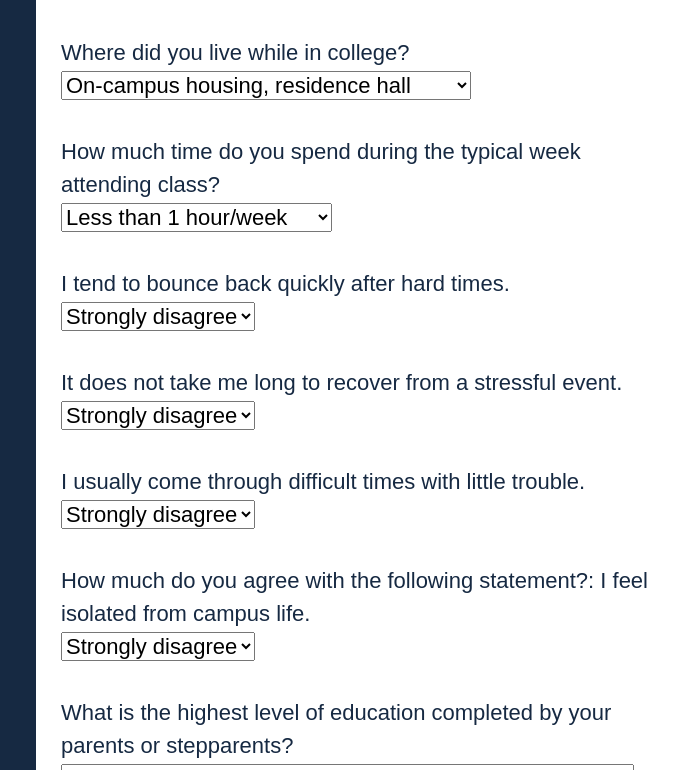
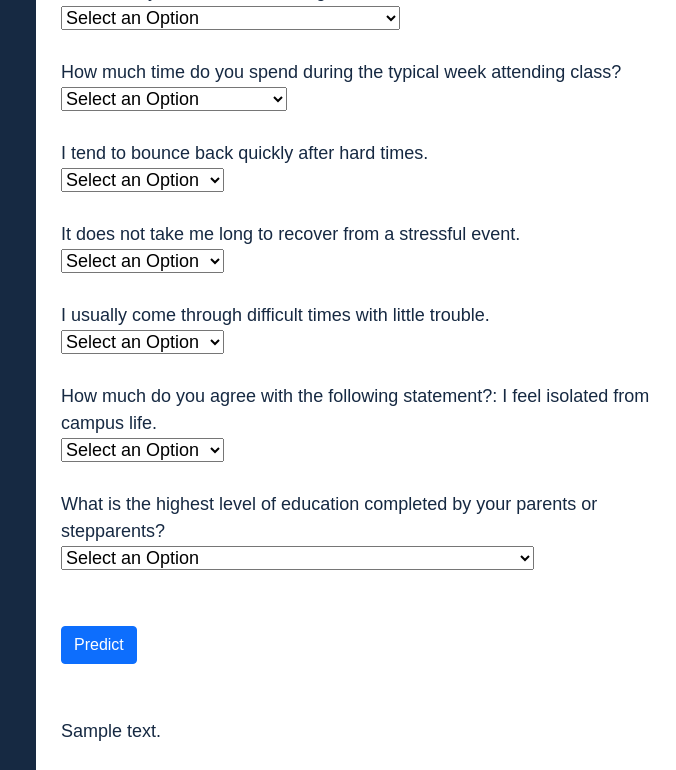
Before and after one commit to hamcha555/project4-MAIN-04.14.2022, a Flask app: template Project 4 HTML/templates/detecting.html in a window 1280 px wide. Shown: the part 1374-2144 px from the top of the page, without its empty margins (604-1280 px from the left). Run offline with Flask 2, Linux system fonts and the light colour scheme; the template is opened without the code that fills it: most values are stand-ins (such as "Sample title", 1, 10 or a date in 2020); some libraries are stand-ins or nearby versions.

Commit message:
Add files via upload

```diff
--- a/Project 4 HTML/templates/detecting.html
+++ b/Project 4 HTML/templates/detecting.html
@@ -9,21 +9,10 @@
  <!-- CSS only -->
  <link href="https://cdn.jsdelivr.net/npm/bootstrap@5.1.0/dist/css/bootstrap.min.css" rel="stylesheet" integrity="sha384-KyZXEAg3QhqLMpG8r+8fhAXLRk2vvoC2f3B09zVXn8CA5QIVfZOJ3BCsw2P0p/We" crossorigin="anonymous">
 
- <!-- JavaScript Bundle with Popper -->
- <script src="https://cdn.jsdelivr.net/npm/bootstrap@5.1.0/dist/js/bootstrap.bundle.min.js" integrity="sha384-U1DAWAznBHeqEIlVSCgzq+c9gqGAJn5c/t99JyeKa9xxaYpSvHU5awsuZVVFIhvj" crossorigin="anonymous"></script>
-
  <!-- Leaflet CSS -->
  <link rel="stylesheet" href="https://unpkg.com/leaflet@1.3.3/dist/leaflet.css"
  integrity="sha512-Rksm5RenBEKSKFjgI3a41vrjkw4EVPlJ3+OiI65vTjIdo9brlAacEuKOiQ5OFh7cOI1bkDwLqdLw3Zg0cRJAAQ=="
  crossorigin=""/>
-
- <!-- Leaflet JavaScript code -->
- <script src="https://unpkg.com/leaflet@1.3.3/dist/leaflet.js"
- integrity="sha512-tAGcCfR4Sc5ZP5ZoVz0quoZDYX5aCtEm/eu1KhSLj2c9eFrylXZknQYmxUssFaVJKvvc0dJQixhGjG2yXWiV9Q=="
- crossorigin=""></script>
-
- <!-- D3 library -->
- <script src="https://d3js.org/d3.v5.min.js"></script>
 
  <!-- Our CSS -->
  <link rel="stylesheet" type="text/css" href="../static/css styles/main.css">
@@ -32,14 +21,11 @@
 
 </head>
 
-</head>
-
 <body>
 
 <div class="split">
 <div class="split left">
 <body style="background-color:#162942">
-  <body style="background-color:#162942">
     <div class="navbar">
       <a class="active" href="index.html">Home</a>
       <a href="resources.html">Support Resources</a>
@@ -89,12 +75,13 @@
         <br>
         <input type="text" name="BMI" placeholder="BMI" placeholder="Provide your BMI."required="required">
         <br>
-        <p><iframe src='https://www.cdc.gov/healthyweight/assessing/adult-widget/iframe.html' frameborder='0' style='border: none;' width='300' height='395'>Please upgrade to web browser that supports iframes to see this CDC widget.</iframe>
+        <p><iframe src="https://bmicalculatorusa.com/widgets-usa/widget.php?t=720x300" width="600" height="300" frameborder="0"></iframe><p style="font-family: sans-serif; font-size: 14px"></a></p></p>
         <br>
         <br>
-        <label for="Residency">Where did you live while in college?</label>
+        <label for="residency">Where did you live while in college?</label>
         <br>
-        <select id="Residency" name="Residency" required="required">
+        <select id="residency" name="residency" required="required">
+          <option value="" disabled selected hidden>Select an Option</option>
           <option value="campus">On-campus housing, residence hall</option>
           <option value="campusapt">On-campus housing, apartment</option>
           <option value="frat">Fraternity or sorority house</option>
@@ -108,6 +95,7 @@
         <label for="ClassTime">How much time do you spend during the typical week attending class?</label>
         <br>
         <select id="ClassTime" name="ClassTime" required="required">
+          <option value="" disabled selected hidden>Select an Option</option>
           <option value="opt1">Less than 1 hour/week</option>
           <option value="opt2">1-2 hours/week</option>
           <option value="opt3">3-5 hours/week</option>
@@ -121,6 +109,7 @@
         <label for="Bounce">I tend to bounce back quickly after hard times.</label>
         <br>
         <select id="Bounce" name="Bounce" required="required">
+          <option value="" disabled selected hidden>Select an Option</option>
           <option value="opt1.2">Strongly disagree</option>
           <option value="opt2.2">Disagree</option>
           <option value="opt3.2">Neutral</option>
@@ -132,6 +121,7 @@
         <label for="Bounce2">It does not take me long to recover from a stressful event.</label>
         <br>
         <select id="Bounce2" name="Bounce2" required="required">
+          <option value="" disabled selected hidden>Select an Option</option>
           <option value="opt1.3">Strongly disagree</option>
           <option value="opt2.3">Disagree</option>
           <option value="opt3.3">Neutral</option>
@@ -143,6 +133,7 @@
         <label for="Bounce3">I usually come through difficult times with little trouble.</label>
         <br>
         <select id="Bounce3" name="Bounce3" required="required">
+          <option value="" disabled selected hidden>Select an Option</option>
           <option value="opt1.4">Strongly disagree</option>
           <option value="opt2.4">Disagree</option>
           <option value="opt3.4">Neutral</option>
@@ -154,6 +145,7 @@
         <label for="Bounce4">How much do you agree with the following statement?: I feel isolated from campus life.</label>
         <br>
         <select id="Bounce4" name="Bounce4" required="required">
+          <option value="" disabled selected hidden>Select an Option</option>
           <option value="opt1.5">Strongly disagree</option>
           <option value="opt2.5">Disagree</option>
           <option value="opt3.5">Neutral</option>
@@ -165,6 +157,7 @@
         <label for="Bounce5">What is the highest level of education completed by your parents or stepparents?</label>
         <br>
         <select id="Bounce5" name="Bounce5" required="required">
+          <option value="" disabled selected hidden>Select an Option</option>
           <option value="opt1.6">8th grade or lower</option>
           <option value="opt2.6">Between 9th and 12th grade (but no high school degree)</option>
           <option value="opt3.6">High school degree</option>
@@ -173,16 +166,22 @@
           <option value="opt4.7">Graduate degree</option>
           <option value="opt4.8">Don't Know</option>
         </select>
+        </form>
         <br>
         <br>
-        <center><button class="submit">
-          <a target="_blank" href="PLACEHOLDER">SUBMIT</a></button></center>
+        <button type="submit" class="btn btn-primary btn-block btn-large">Predict</button>
+        <!-- <a target="_blank" href="/results.html">SUBMIT</a></button></center> -->
+        <br>
+      </form>
+
+        <br>
+        <br>
+        {{ prediction_text }}
     </div>
     </div>
     </div>
 </div>
 </div>
 
-
-</form>
+</div>
 </body>
--- a/Project 4 HTML/templates/index.html
+++ b/Project 4 HTML/templates/index.html
@@ -55,7 +55,7 @@
 
 <div class="split right">
   <div class="centeredmh">
-    <h1><strong>Young Adults<br>& Deprssion</strong></h1>
+    <h1><strong>College Students<br>& Deprssion</strong></h1>
     <br>
     <p>College is an exciting time for many young people.
         It’s common for many college students to experience stress
```
Also changed, not shown: Project 4 HTML/templates/resources.html (+13 -22 lines), Project 4 HTML/templates/results.html (added, +55 -0 lines).
